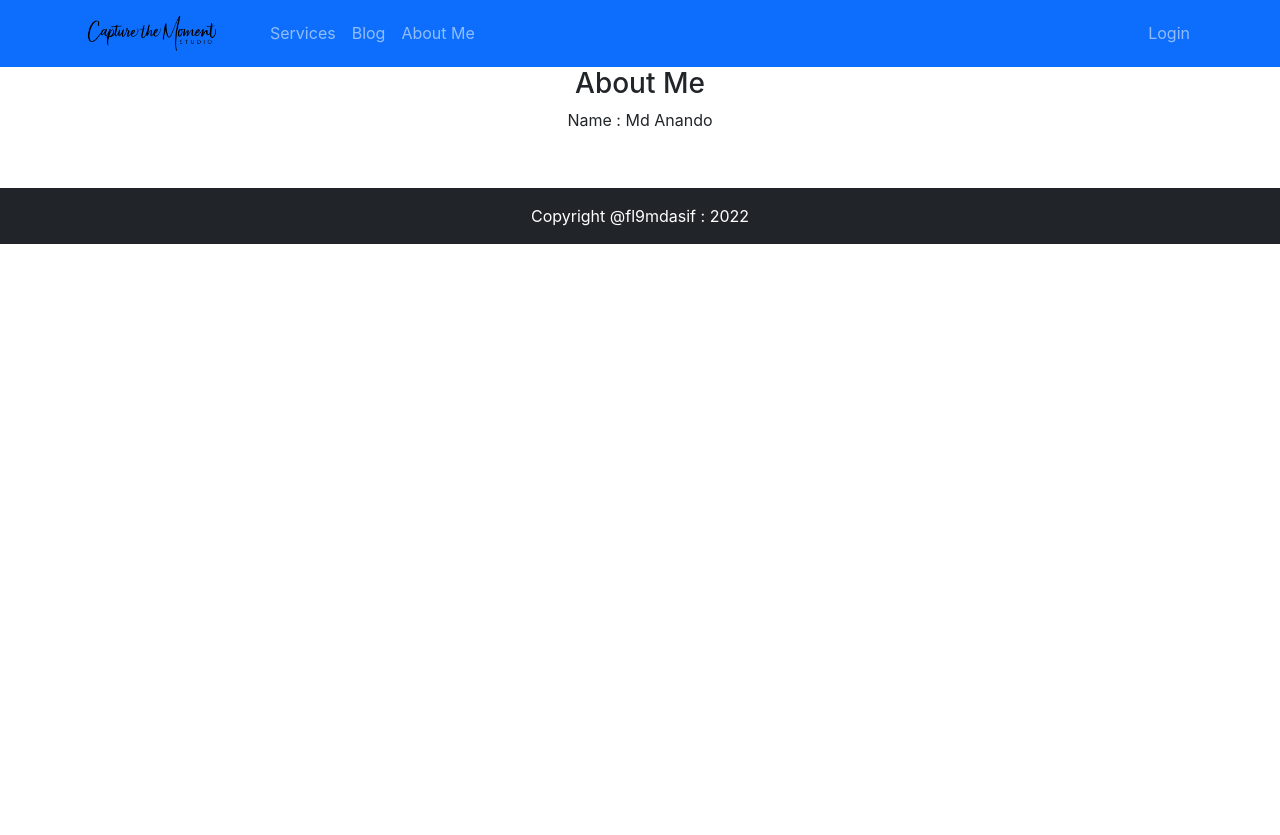
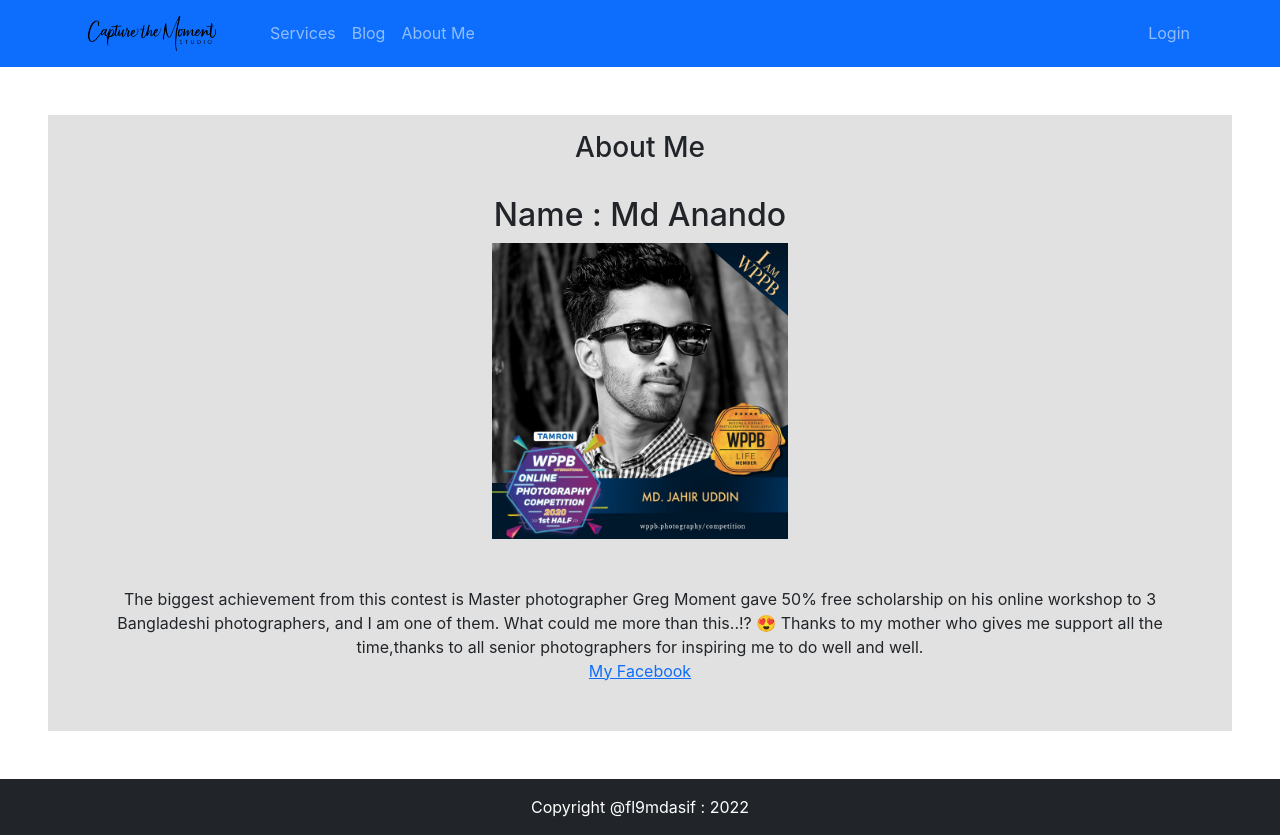
Before and after one commit to fl9mdasif/Indeoendent-service-provider, a React (Create React App) app: page /about in a window 1280 px wide. Before the commit the page ends 800 px from the top, so only its background shows below. Built offline with nearby package versions, Linux system fonts and the light colour scheme; no server answers.

Commit message:
added About me details

```diff
--- a/src/pages/About/AboutMe.css
+++ b/src/pages/About/AboutMe.css
@@ -0,0 +1,3 @@
+.aboutME-Container{
+    background-color:rgb(225, 225, 225);
+}
--- a/src/pages/About/AboutMe.js
+++ b/src/pages/About/AboutMe.js
@@ -1,13 +1,19 @@
 import React from 'react';
-
+import anando from '../../images/anando.jpg';
+import './AboutMe.css';
 const AboutMe = () => {
     return (
-        <div>
-            <h3>About Me</h3>
-            <div>
-                <p>Name : Md Anando </p>
-                <img src=""/>
-                <p></p>
+        <div className="aboutME-Container m-5 ">
+            <h3 className='m-3 p-3'>About Me</h3>
+            <div className=" overflow-hidden item-center">
+                <h2 className="text-xl">Name : Md Anando </h2>
+                <img className="w-25" alt="" src={anando} />
+                <p className="m-5">
+                    The biggest achievement from this contest is Master photographer Greg Moment gave 50% free scholarship on his online workshop to 3 Bangladeshi photographers, and I am one of them. What could me more than this..!? 😍
+                    Thanks to my mother who gives me support all the time,thanks to all senior photographers for inspiring me to do well and well.
+                <br/>
+                <p><a href="https://www.facebook.com/zahir.anando"> My Facebook </a></p>
+                </p>
             </div>
         </div>
     );
--- a/src/pages/Home/Services/Services.js
+++ b/src/pages/Home/Services/Services.js
@@ -11,7 +11,7 @@ const Services = () => {
     return (
         <div id="services" >
             <div className="row">
-                <h1 className='text-primary text-center mt-5'> Our Services: {services.length}</h1>
+                <h1 className='text-primary text-center mt-5'> Our Services</h1>
                 <div className="container services-container">
                     {
                         services.map(service => <Service
```
Also changed, not shown: src/images/anando.jpg (added).
